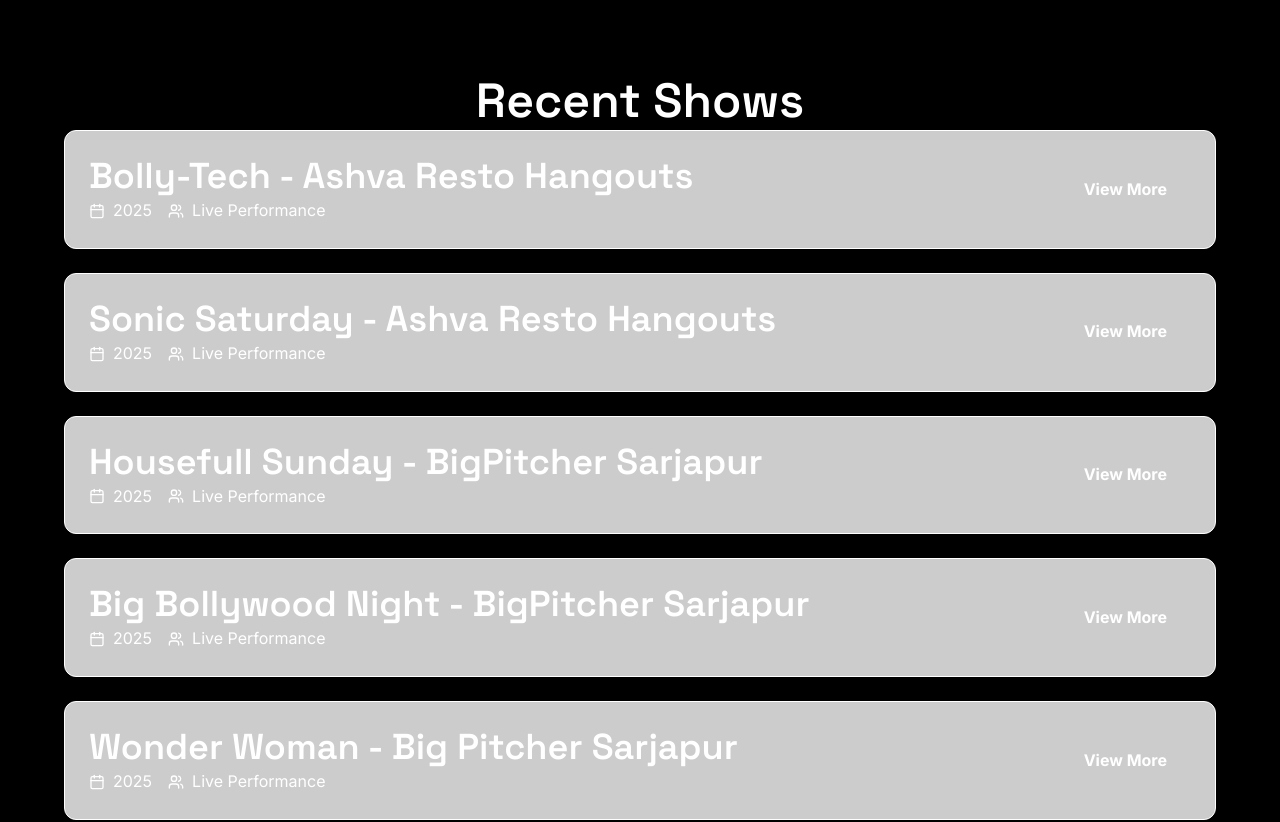
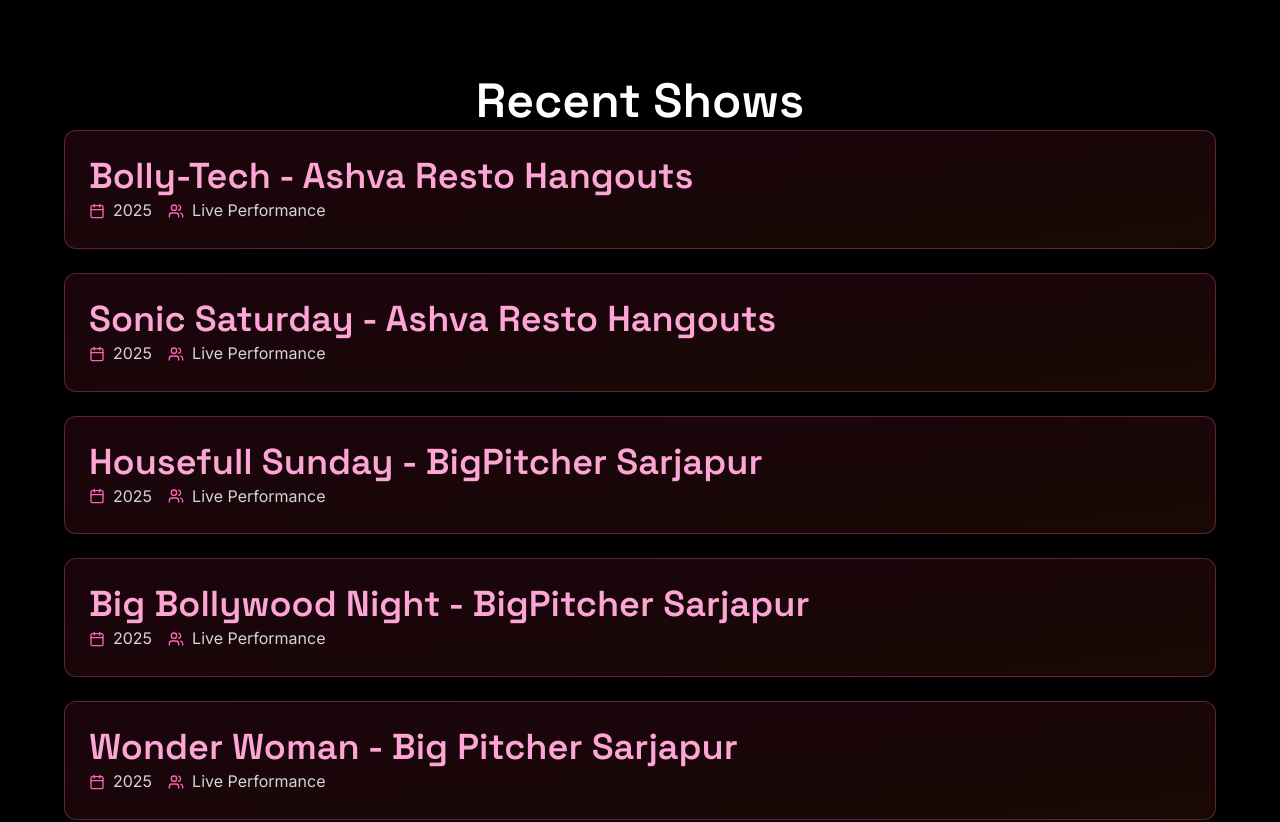
Before and after one commit to Amalanilkumar282/djfelicitous, a Next.js app: page /bollywood in a window 1280 px wide. Shown: the part 2400-3222 px from the top of the page. Built offline with nearby package versions, Linux system fonts and the light colour scheme.

Commit message:
recent shows update

```diff
--- a/src/app/bollywood/page.tsx
+++ b/src/app/bollywood/page.tsx
@@ -273,27 +273,24 @@ const BollywoodPage = () => {
             {profile.gigs.slice(0, 6).map((gig, index) => (
               <motion.div
                 key={index}
-                className="bg-white/80 backdrop-blur-executive border border-executive-chrome/30 rounded-lg p-6 shadow-executive-medium hover:shadow-executive-strong transition-all duration-300"
+                className="bg-gradient-to-br from-pink-900/20 to-orange-900/20 backdrop-blur-sm border border-pink-400/30 rounded-lg p-6 shadow-executive-medium hover:shadow-executive-strong transition-all duration-300"
                 variants={itemVariants}
                 whileHover={{ scale: 1.02 }}
               >
-                <div className="flex flex-col md:flex-row md:items-center justify-between gap-4">
+                <div className="flex flex-col gap-4">
                   <div className="flex-1">
-                    <h3 className="text-2xl font-bold text-executive-charcoal mb-2">{gig}</h3>
-                    <div className="flex flex-wrap gap-4 text-executive-slate">
+                    <h3 className="text-2xl font-bold text-pink-300 mb-2">{gig}</h3>
+                    <div className="flex flex-wrap gap-4 text-gray-300">
                       <div className="flex items-center gap-2">
-                        <Calendar className="w-4 h-4 text-executive-teal" />
+                        <Calendar className="w-4 h-4 text-pink-400" />
                         <span>2025</span>
                       </div>
                       <div className="flex items-center gap-2">
-                        <Users className="w-4 h-4 text-executive-teal" />
+                        <Users className="w-4 h-4 text-pink-400" />
                         <span>Live Performance</span>
                       </div>
                     </div>
                   </div>
-                  <button className="px-6 py-3 bg-gradient-to-r from-executive-teal to-executive-teal-dark text-white font-bold rounded-lg hover:scale-105 transition-transform duration-300 shadow-executive-medium hover:shadow-executive-glow">
-                    View More
-                  </button>
                 </div>
               </motion.div>
             ))}
```
